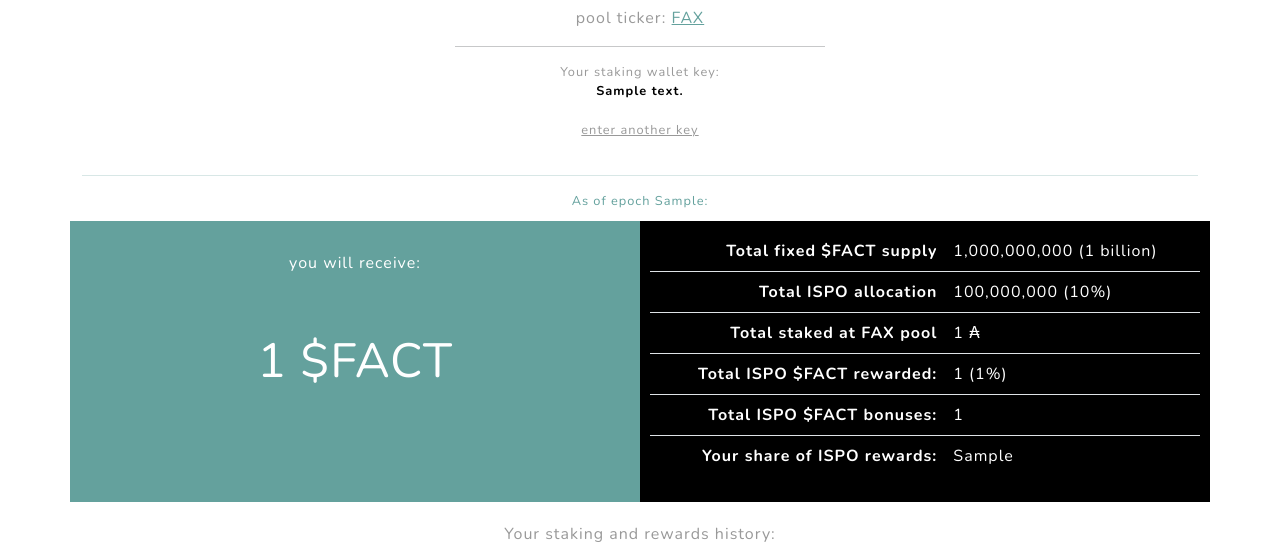
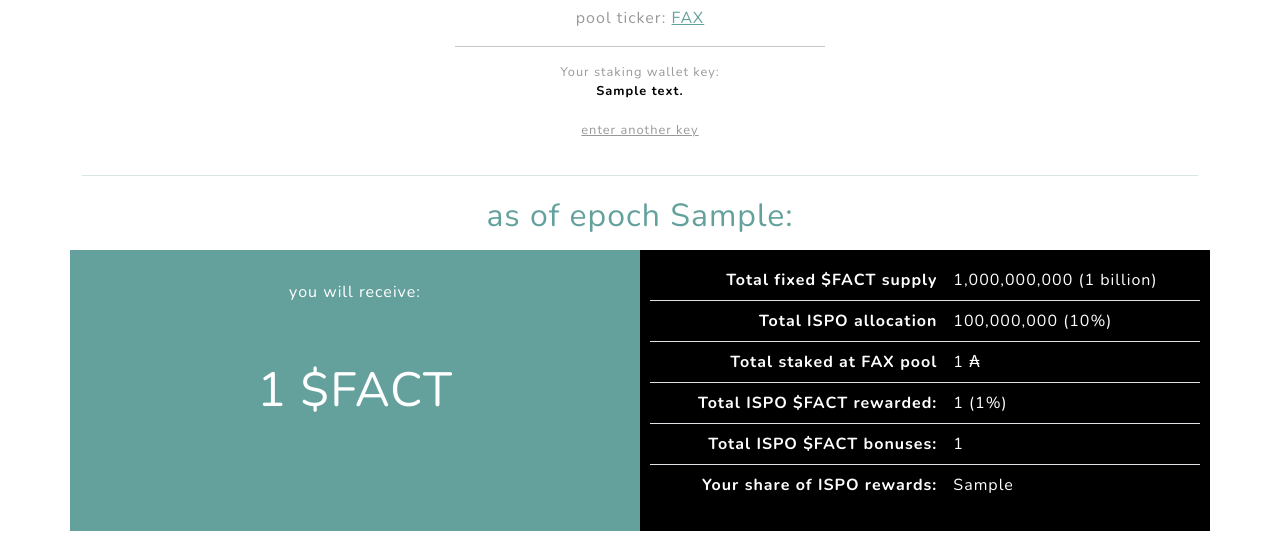
Before and after one commit to orcfax/ispo-calculator-ui, a Flask app: template templates/rewards.html in a window 1280 px wide. Shown: the part 260-804 px from the top of the page. Run offline with Flask 3, Linux system fonts and the light colour scheme; the template is opened without the code that fills it: most values are stand-ins (such as "Sample title", 1, 10 or a date in 2020); some libraries are stand-ins or nearby versions.

Commit message:
add favicon to templates

```diff
--- a/templates/error.html
+++ b/templates/error.html
@@ -4,7 +4,7 @@
     <title>FAX ISPO Calculator - ERROR</title>
     <meta charset="utf-8" />
     <meta name="viewport" content="width=device-width, initial-scale=1, shrink-to-fit=no" />
-    <link rel="icon" type="image/x-icon" href="assets/favicon.ico" />
+    <link rel="icon" type="image/x-icon" href="../static/favicon.ico" />
     <!-- Font Awesome icons (free version)-->
     <script src="https://use.fontawesome.com/releases/v6.1.0/js/all.js" crossorigin="anonymous"></script>
     <!-- Google fonts-->
--- a/templates/index.html
+++ b/templates/index.html
@@ -4,7 +4,7 @@
     <title>FAX ISPO Calculator</title>
     <meta charset="utf-8" />
     <meta name="viewport" content="width=device-width, initial-scale=1, shrink-to-fit=no" />
-    <link rel="icon" type="image/x-icon" href="assets/favicon.ico" />
+    <link rel="icon" type="image/x-icon" href="../static/favicon.ico" />
     <!-- Font Awesome icons (free version)-->
     <script src="https://use.fontawesome.com/releases/v6.1.0/js/all.js" crossorigin="anonymous"></script>
     <!-- Google fonts-->
--- a/templates/rewards.html
+++ b/templates/rewards.html
@@ -4,7 +4,7 @@
     <title>FAX ISPO Rewards Report</title>
     <meta charset="utf-8" />
     <meta name="viewport" content="width=device-width, initial-scale=1, shrink-to-fit=no" />
-    <link rel="icon" type="image/x-icon" href="assets/favicon.ico" />
+    <link rel="icon" type="image/x-icon" href="../static/favicon.ico" />
     <!-- Font Awesome icons (free version)-->
     <script src="https://use.fontawesome.com/releases/v6.1.0/js/all.js" crossorigin="anonymous"></script>
     <!-- Google fonts-->
@@ -32,9 +32,9 @@
     </div>
 
     <div class="row">
-      <div class="col-md-12" style="text-align: center; color: #64a19d; font-size: 0.8em; margin-bottom: 10px; margin-top: 2px;">
+      <div class="col-md-12" style="text-align: center; color: #64a19d; font-size: 2em; margin-bottom: 10px; margin-top: 2px;">
         <hr>
-        As of epoch {{ latest_epoch }}:
+        as of epoch {{ latest_epoch }}:
       </div>
     </div>
 
```
Also changed, not shown: static/favicon.ico (added).
